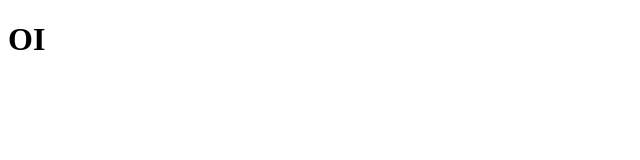
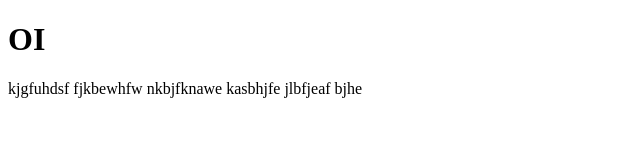
Before and after one commit to rogerioalves/teste, a plain HTML site: page index.html in a window 1280 px wide. Shown: the whole page, without its empty margins (0-640 px from the left). Drawn offline with Linux system fonts and the light colour scheme.

Commit message:
adicionei mais linhas

```diff
--- a/index.html
+++ b/index.html
@@ -8,5 +8,11 @@
 </head>
 <body>
     <h1>OI</h1>
+    kjgfuhdsf
+    fjkbewhfw
+    nkbjfknawe
+    kasbhjfe
+    jlbfjeaf
+    bjhe
 </body>
 </html>
```
